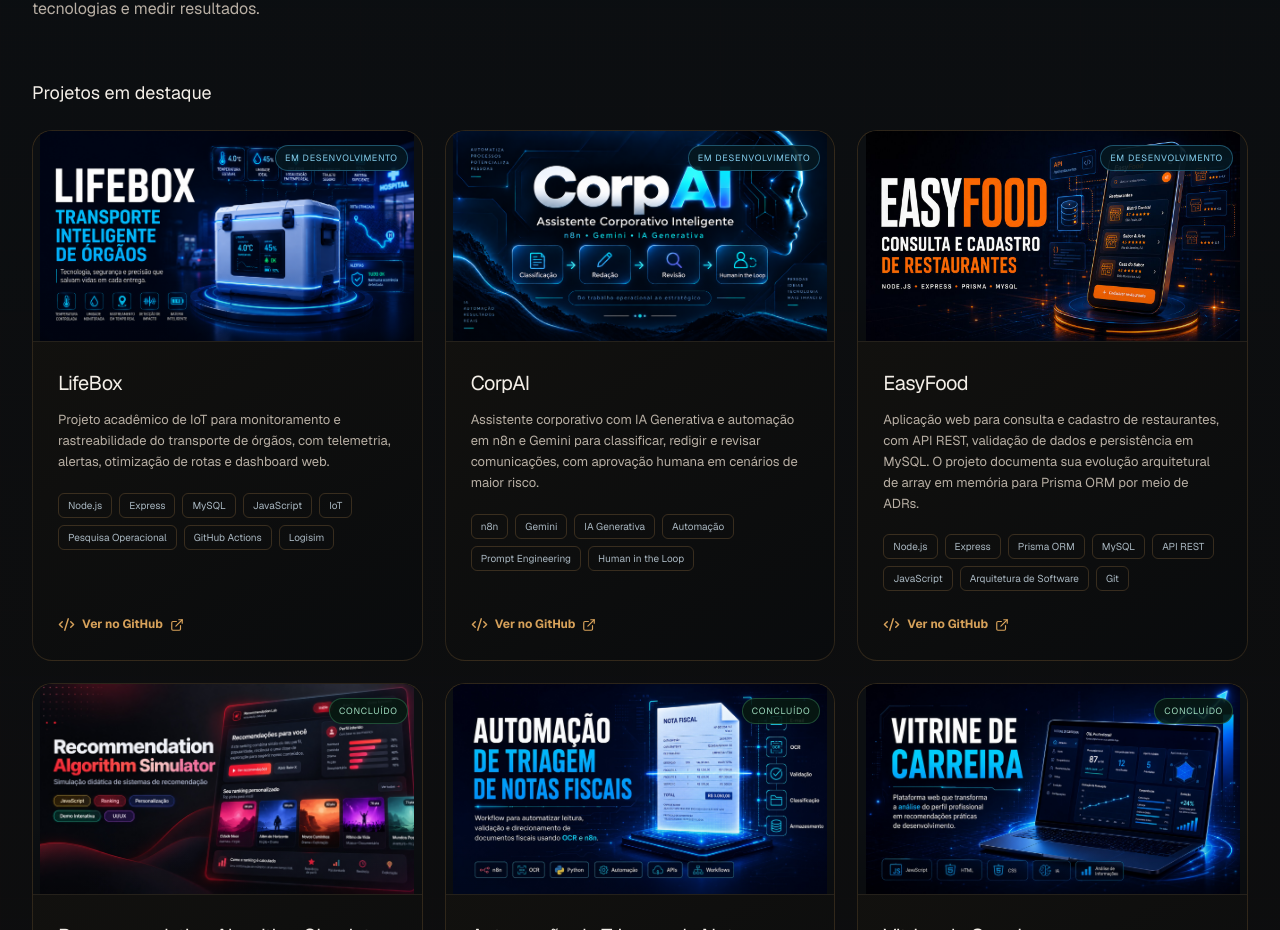
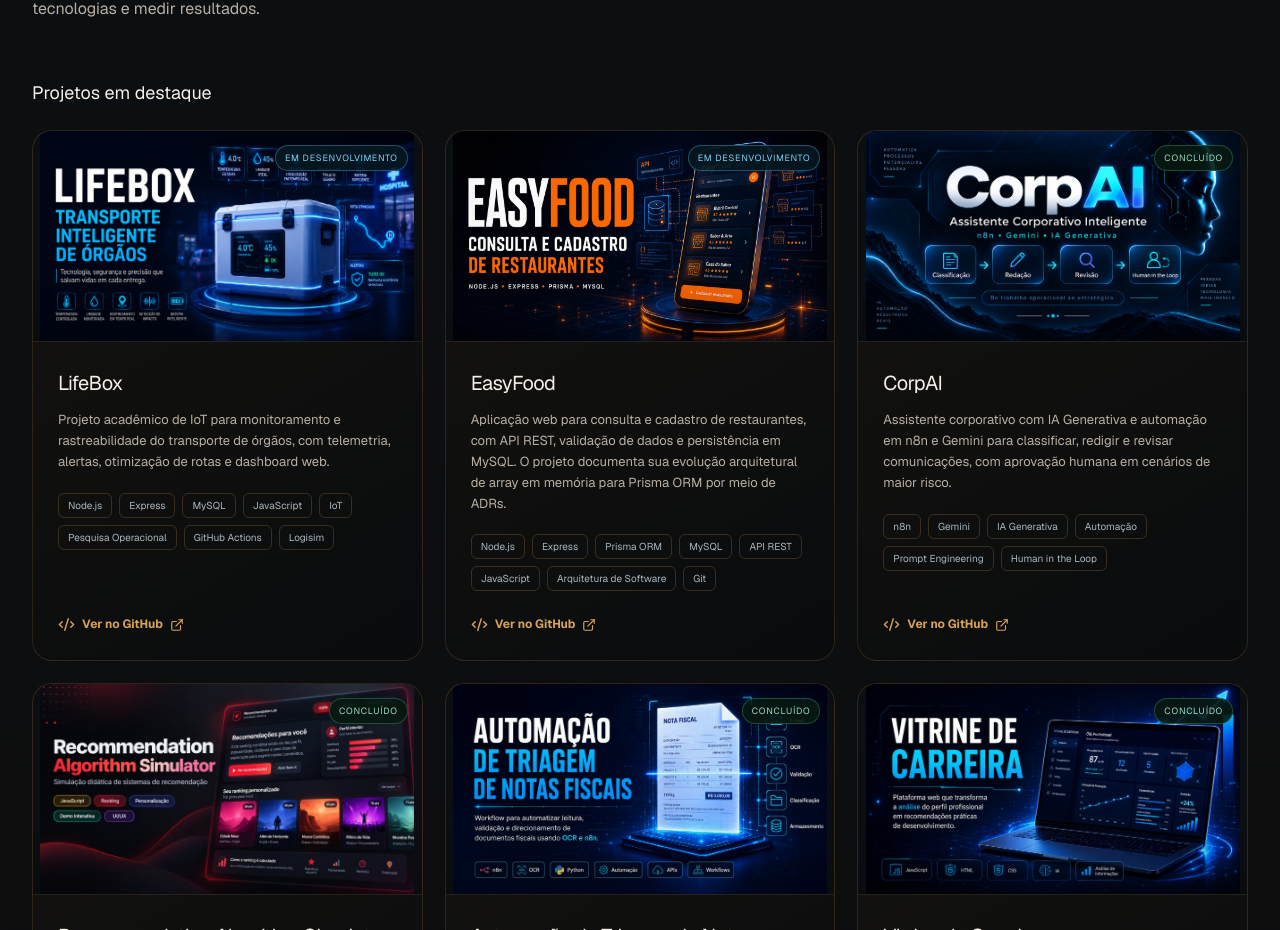
Before and after one commit to sandrozdb/portfolio-sandro-ferreira, a Next.js app: page / in a window 1280 px wide. Shown: the part 4133-5063 px from the top of the page. Built offline with nearby package versions, Linux system fonts and the light colour scheme.

Commit message:
feat: marca CorpAI como concluído e prioriza projetos em andamento

```diff
--- a/src/data/projects.ts
+++ b/src/data/projects.ts
@@ -2,8 +2,8 @@ import type { Project } from "@/types";
 
 export const projects: Project[] = [
   { title: "LifeBox", description: "Projeto acadêmico de IoT para monitoramento e rastreabilidade do transporte de órgãos, com telemetria, alertas, otimização de rotas e dashboard web.", image: "/projects/lifebox.png", github: "https://github.com/sandrozdb/lifebox-smart-organ-transport", technologies: ["Node.js", "Express", "MySQL", "JavaScript", "IoT", "Pesquisa Operacional", "GitHub Actions", "Logisim"], featured: true, status: "Em desenvolvimento" },
-  { title: "CorpAI", description: "Assistente corporativo com IA Generativa e automação em n8n e Gemini para classificar, redigir e revisar comunicações, com aprovação humana em cenários de maior risco.", image: "/projects/corpai.webp", github: "https://github.com/sandrozdb/corpai-assistente-corporativo-ia", technologies: ["n8n", "Gemini", "IA Generativa", "Automação", "Prompt Engineering", "Human in the Loop"], featured: true, status: "Em desenvolvimento" },
   { title: "EasyFood", description: "Aplicação web para consulta e cadastro de restaurantes, com API REST, validação de dados e persistência em MySQL. O projeto documenta sua evolução arquitetural de array em memória para Prisma ORM por meio de ADRs.", image: "/projects/easyfood.jpg", github: "https://github.com/sandrozdb/easyfood-api", technologies: ["Node.js", "Express", "Prisma ORM", "MySQL", "API REST", "JavaScript", "Arquitetura de Software", "Git"], featured: true, status: "Em desenvolvimento" },
+  { title: "CorpAI", description: "Assistente corporativo com IA Generativa e automação em n8n e Gemini para classificar, redigir e revisar comunicações, com aprovação humana em cenários de maior risco.", image: "/projects/corpai.webp", github: "https://github.com/sandrozdb/corpai-assistente-corporativo-ia", technologies: ["n8n", "Gemini", "IA Generativa", "Automação", "Prompt Engineering", "Human in the Loop"], featured: true, status: "Concluído" },
   { title: "Recommendation Algorithm Simulator", description: "Simulador interativo de sistemas de recomendação que demonstra cold start, perfil inferido, ranking personalizado e atualização das recomendações a partir de sinais comportamentais.", image: "/projects/recommendation-algorithm-simulator.png", github: "https://github.com/sandrozdb/recommendation-algorithm-simulator", technologies: ["JavaScript", "HTML", "CSS", "Sistemas de Recomendação", "Ranking", "Personalização", "Explainability"], featured: true, status: "Concluído" },
   { title: "Automação de Triagem de Notas Fiscais", description: "Simulação demonstrativa de triagem de notas fiscais com n8n, dados fictícios de OCR, validação e notificações, mostrando como automatizar etapas de um processo operacional.", image: "/projects/notas-fiscais.jpg", github: "https://github.com/sandrozdb/automacao-triagem-notas-fiscais-n8n-ocr", technologies: ["n8n", "OCR", "Python", "Automação", "APIs", "Workflows"], featured: true, status: "Concluído" },
   { title: "Vitrine de Carreira", description: "Plataforma web que transforma a análise de um perfil profissional em recomendações práticas de desenvolvimento e posicionamento.", image: "/projects/vitrine-carreira.jpg", github: "https://github.com/sandrozdb/vitrine-de-carreira", technologies: ["JavaScript", "HTML", "CSS", "UX", "Desenvolvimento Web", "Análise de Informações"], featured: true, status: "Concluído" },
```
